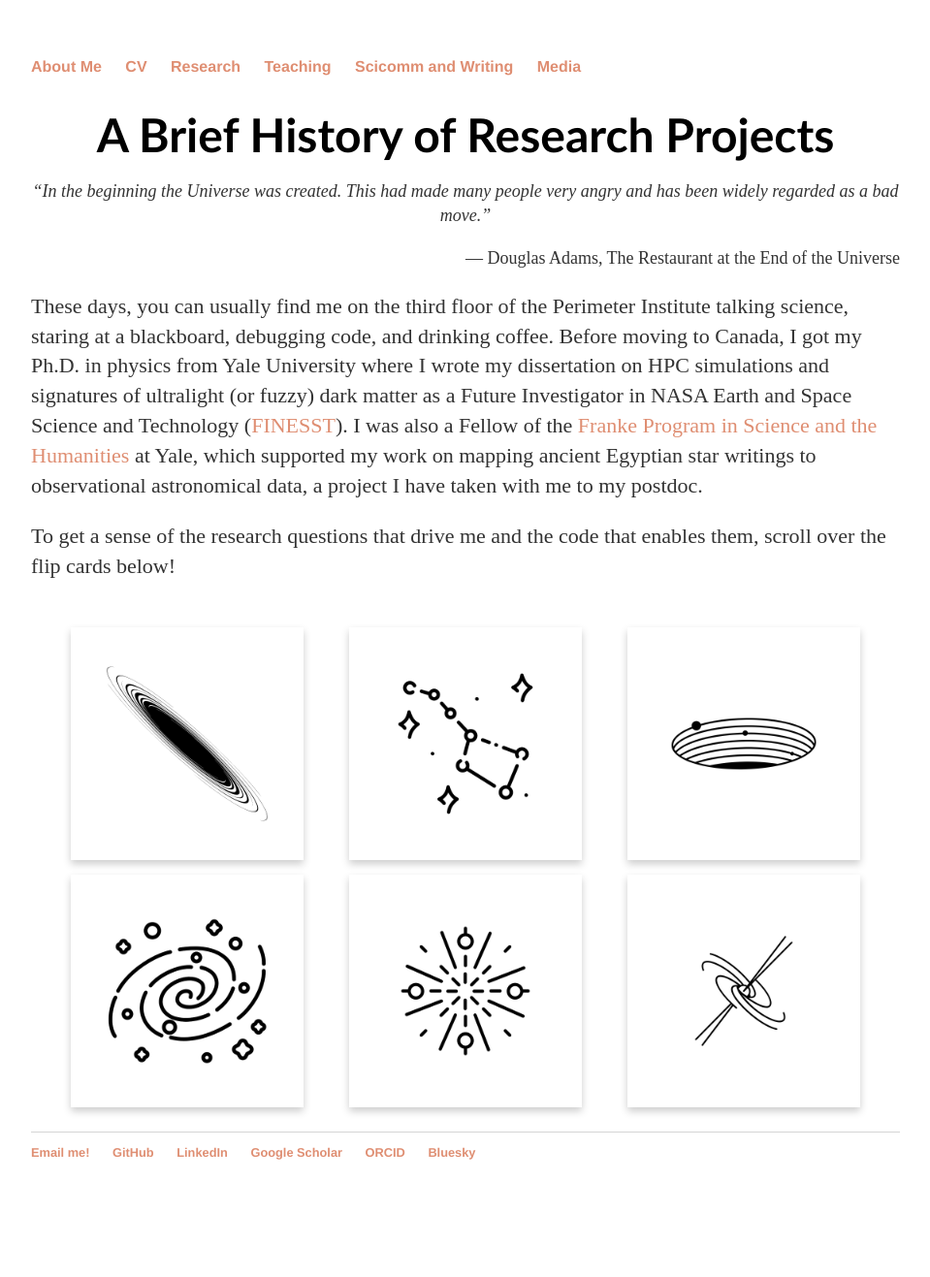
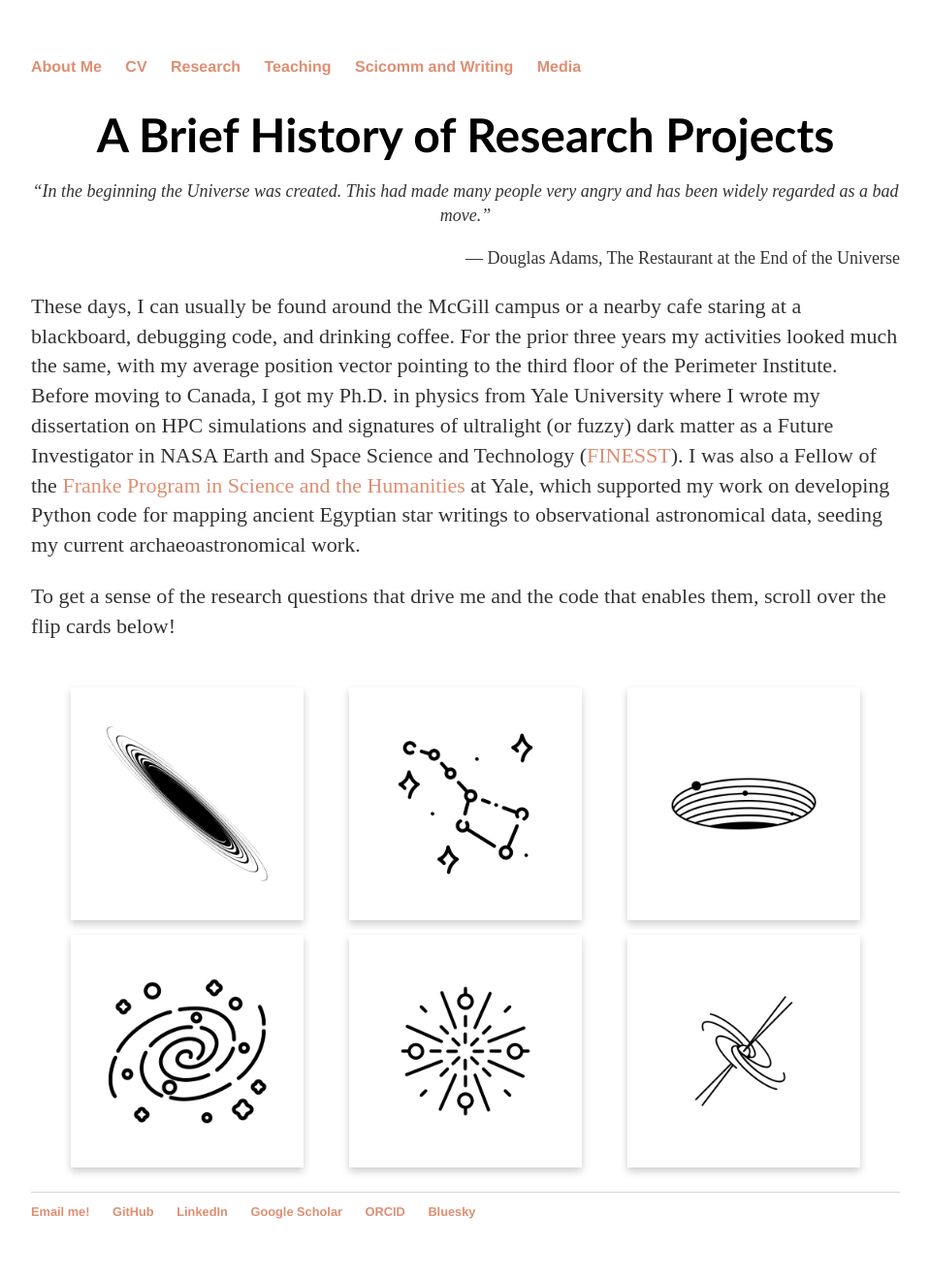
Before and after one commit to lunazagor/lunazagor.github.io, a Jekyll site: the page built from research/index.html, in a window 1280 px wide. Shown: the whole page at 97% size, without its empty margins (160-1119 px from the left). Built offline with Jekyll 4.4.1, drawn with Linux system fonts in a browser that asks for light colours; before the commit the page ends 1256 px from its top, so only the background shows below that.

Commit message:
Update index.html
Added McGill

```diff
--- a/research/index.html
+++ b/research/index.html
@@ -123,7 +123,7 @@ title: Research
 
 <p style="text-align:right;font-size:18px"> ― Douglas Adams, The Restaurant at the End of the Universe </p>
 
-<p style="text-align:left;font-size:22px" > These days, you can usually find me on the third floor of the Perimeter Institute talking science, staring at a blackboard, debugging code, and drinking coffee. Before moving to Canada, I got my Ph.D. in physics from Yale University where I wrote my dissertation on HPC simulations and signatures of ultralight (or fuzzy) dark matter as a Future Investigator in NASA Earth and Space Science and Technology (<a href="https://nspires.nasaprs.com/external/viewrepositorydocument/cmdocumentid=753338/solicitationId=%7BE16CD59F-29DD-06C0-8971-CE1A9C252FD4%7D/viewSolicitationDocument=1/FINESST%20ASTRO20%20Proposal%20Selections.pdf">FINESST</a>). I was also a Fellow of the <a href="https://frankeprogram.yale.edu/">Franke Program in Science and the Humanities</a> at Yale, which supported my work on mapping ancient Egyptian star writings to observational astronomical data, a project I have taken with me to my postdoc.</p>
+<p style="text-align:left;font-size:22px" > These days, I can usually be found around the McGill campus or a nearby cafe staring at a blackboard, debugging code, and drinking coffee. For the prior three years my activities looked much the same, with my average position vector pointing to the third floor of the Perimeter Institute. Before moving to Canada, I got my Ph.D. in physics from Yale University where I wrote my dissertation on HPC simulations and signatures of ultralight (or fuzzy) dark matter as a Future Investigator in NASA Earth and Space Science and Technology (<a href="https://nspires.nasaprs.com/external/viewrepositorydocument/cmdocumentid=753338/solicitationId=%7BE16CD59F-29DD-06C0-8971-CE1A9C252FD4%7D/viewSolicitationDocument=1/FINESST%20ASTRO20%20Proposal%20Selections.pdf">FINESST</a>). I was also a Fellow of the <a href="https://frankeprogram.yale.edu/">Franke Program in Science and the Humanities</a> at Yale, which supported my work on developing Python code for mapping ancient Egyptian star writings to observational astronomical data, seeding my current archaeoastronomical work.</p>
 
 <p style="text-align:left;font-size:22px" >  To get a sense of the research questions that drive me and the code that enables them, scroll over the flip cards below!</p>
 
```
